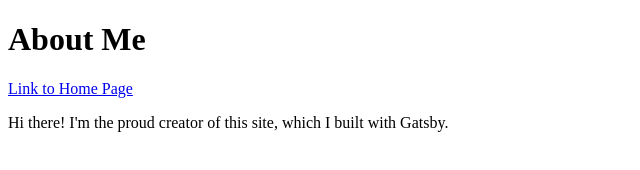
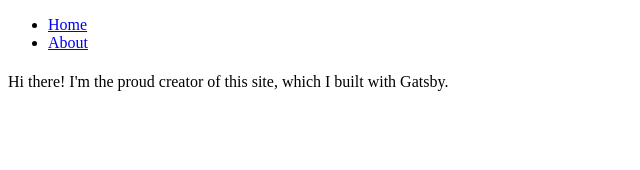
Before and after one commit to divinedela/gatsby-blog, a Gatsby site: page /about in a window 1280 px wide. Shown: the whole page, without its empty margins (0-640 px from the left). Built offline with nearby package versions, Linux system fonts and the light colour scheme; Gatsby itself is replaced by a stand-in of ours.

Commit message:
add reusable layout

```diff
--- /dev/null
+++ b/src/components/layout.js
@@ -0,0 +1,26 @@
+import React from "react";
+import { Link } from "gatsby";
+
+const Layout = ({ pageTitle, children }) => {
+  return (
+    <div>
+      <title>{pageTitle}</title>
+      <nav>
+        <ul>
+          <li>
+            <Link to="/">Home</Link>
+          </li>
+          <li>
+            <Link to="/about">About</Link>
+          </li>
+        </ul>
+      </nav>
+      <main>
+        <h1>{pageTitle}</h1>
+        {children}
+      </main>
+    </div>
+  );
+};
+
+export default Layout;
--- a/src/pages/about.js
+++ b/src/pages/about.js
@@ -1,16 +1,14 @@
 import React from "react";
 import { Link } from "gatsby";
+import Layout from "../components/layout";
 
 const About = () => {
   return (
-    <main>
-      <title>About Page</title>
-      <h1>About Me</h1>
-      <Link to="/">Link to Home Page</Link>
+    <Layout>
       <p>
         Hi there! I'm the proud creator of this site, which I built with Gatsby.
       </p>
-    </main>
+    </Layout>
   );
 };
 
```
Also changed, not shown: src/pages/index.js (+3 -5 lines).
